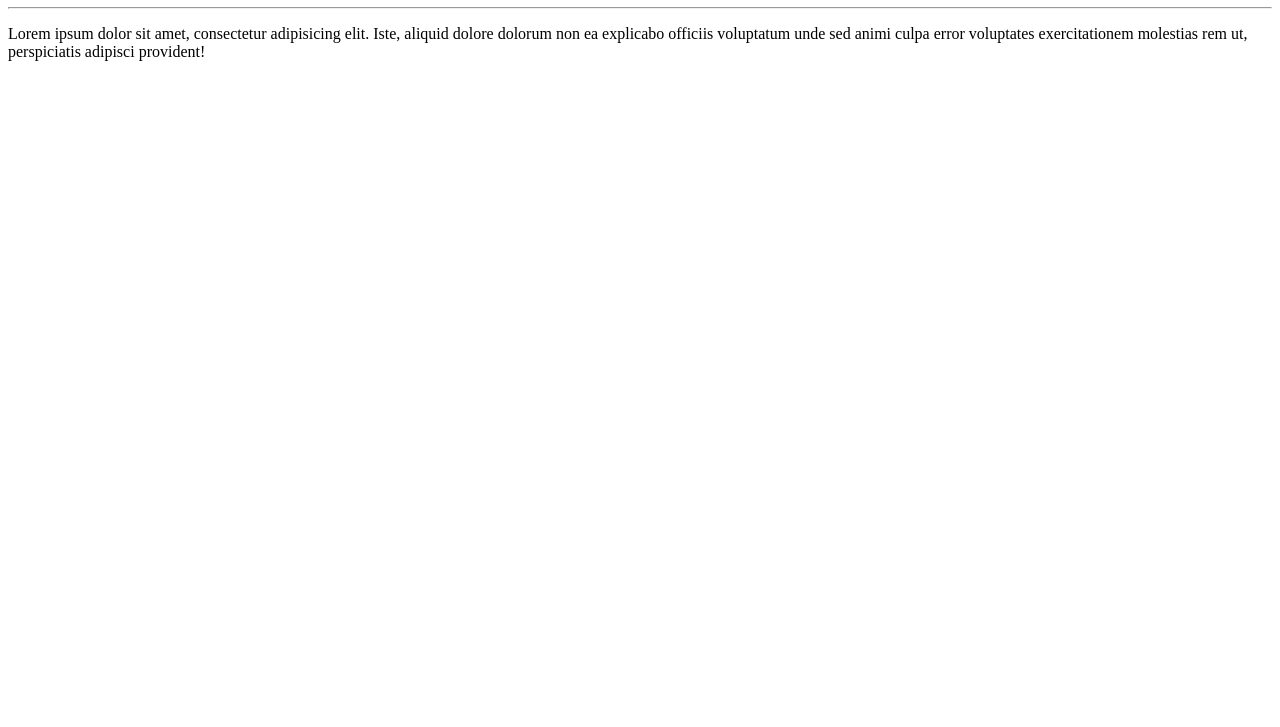
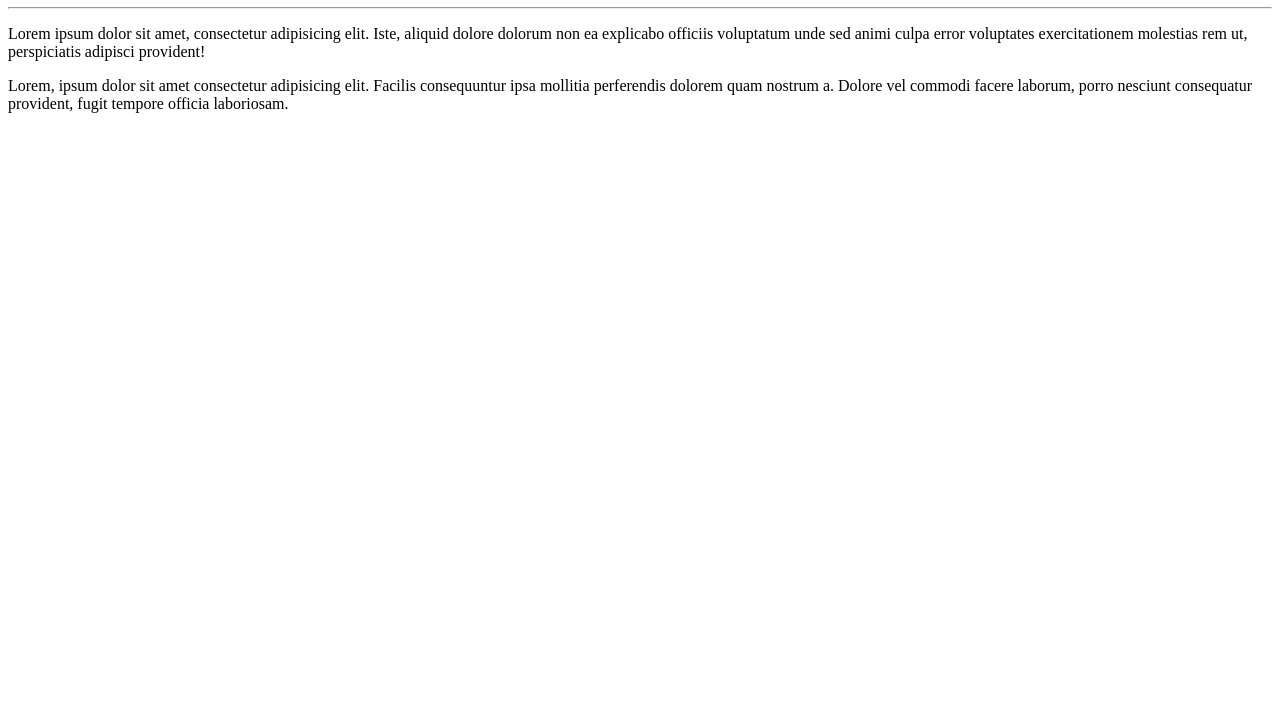
Before and after one commit to dbrangel-zz/Ola-Mundo, a plain HTML site: page site-exemplo/index.html in a window 1280 px wide. Shown: the part 73-800 px from the top of the page. Drawn offline with Linux system fonts and the light colour scheme.

Commit message:
Adicionei um parágrafo

```diff
--- a/site-exemplo/index.html
+++ b/site-exemplo/index.html
@@ -9,5 +9,6 @@
     <h1>Olá, Mundo!</h1>
     <hr>
     <p>Lorem ipsum dolor sit amet, consectetur adipisicing elit. Iste, aliquid dolore dolorum non ea explicabo officiis voluptatum unde sed animi culpa error voluptates exercitationem molestias rem ut, perspiciatis adipisci provident!</p>
+    <p>Lorem, ipsum dolor sit amet consectetur adipisicing elit. Facilis consequuntur ipsa mollitia perferendis dolorem quam nostrum a. Dolore vel commodi facere laborum, porro nesciunt consequatur provident, fugit tempore officia laboriosam.</p>
 </body>
 </html>
```
